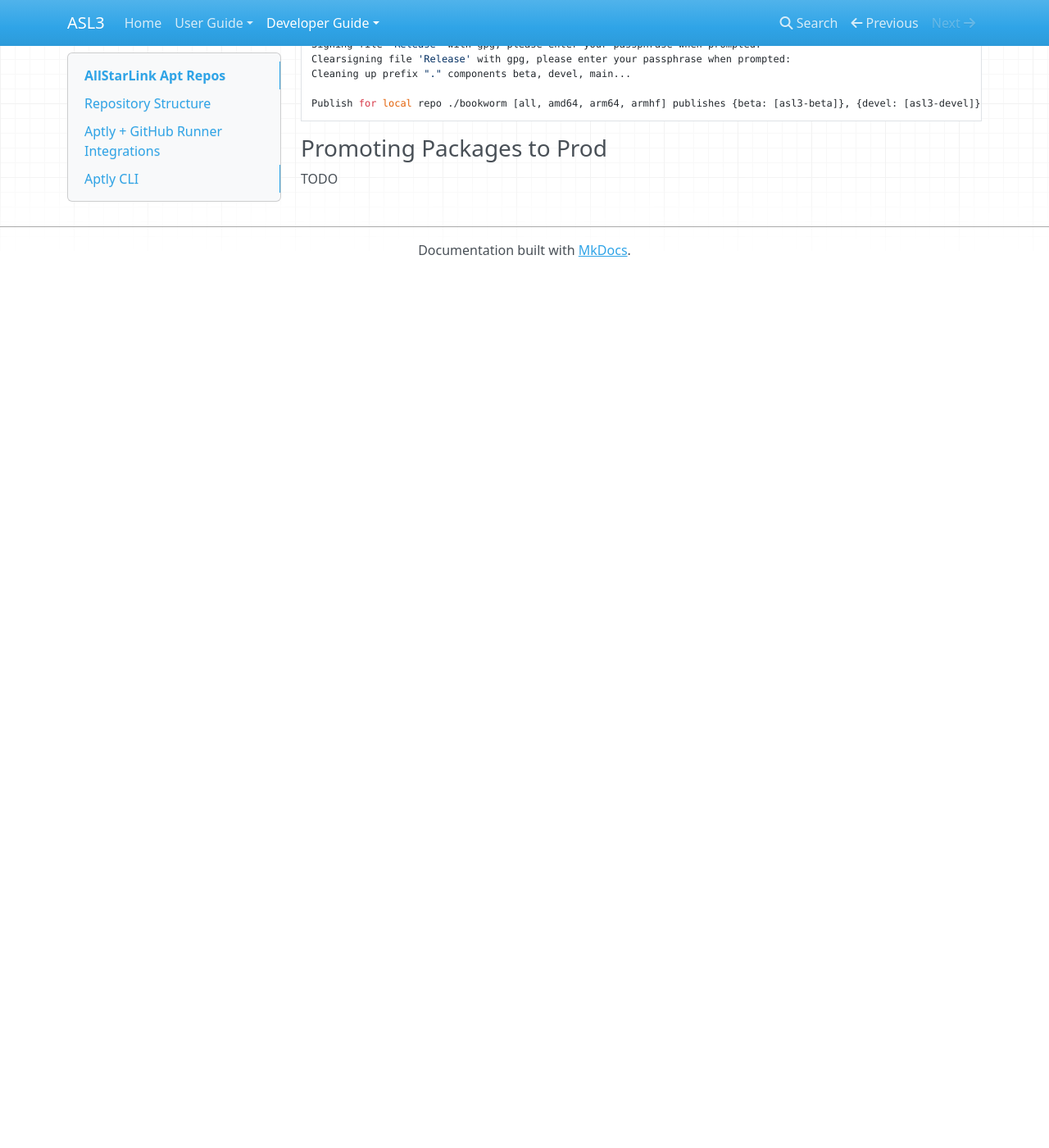
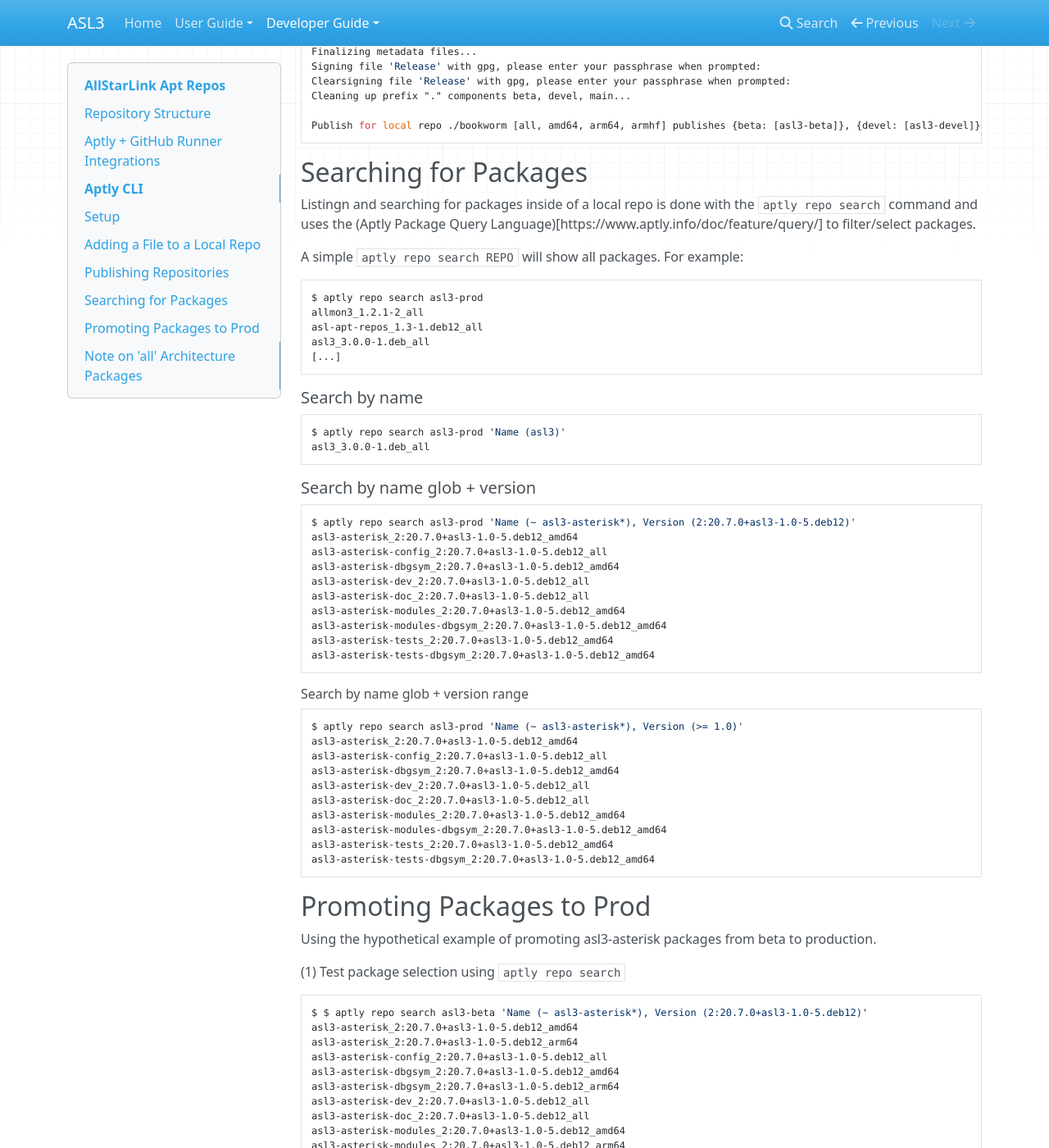
Before and after one commit to AllStarLink/ASL3-Manual, an MkDocs documentation site: the page built from docs/developers/aptly.md, in a window 1280 px wide and 1400 px high, scrolled down 2124 px. Shown: the whole window at 82% size. Built offline with MkDocs 1.6.1, drawn with Linux system fonts in a browser that asks for light colours; nearby versions of some CDN libraries; before the commit the page ends 2457 px from its top, so only the background shows below that; some of the changed text lies outside the part shown.

Commit message:
added promotion and cli instructions

````diff
--- a/docs/developers/aptly.md
+++ b/docs/developers/aptly.md
@@ -59,11 +59,11 @@
 requires administrator intervention. This will be changed at some future
 date.
 
-## Aptly CLI
+# Aptly CLI
 It is possible to run Aptly commands from the shell on `repo.allstarlink.org`
 in addition to using the web-based API.
 
-### Setup
+## Setup
 All commands to Aptly must be run as the `aptly` user. To do this,
 each account on the repository server should be member of the `sudo`
 and `aptly` UNIX groups.
@@ -74,7 +74,7 @@
 ```
 to ensure that all commands are run as the `aptly` user.
 
-### Adding a File to a Local Repo
+## Adding a File to a Local Repo
 Adding a file to the local repo is straight-forward:
 ```bash
 aptly repo add REPO FILE-or-DIR
@@ -88,7 +88,7 @@
 [+] allmon3_1.2.1-2_all added
 ```
 
-### Publishing Repositories
+## Publishing Repositories
 Coalescing and publishing the public repository with
 all components is:
 ```bash
@@ -111,5 +111,134 @@
 Publish for local repo ./bookworm [all, amd64, arm64, armhf] publishes {beta: [asl3-beta]}, {devel: [asl3-devel]}, {main: [asl3-prod]} has been successfully updated.
 ```
 
-### Promoting Packages to Prod
-TODO
+## Searching for Packages
+Listingn and searching for packages inside of a local repo is done
+with the `aptly repo search` command and uses the
+(Aptly Package Query Language)[https://www.aptly.info/doc/feature/query/]
+to filter/select packages.
+
+A simple `aptly repo search REPO` will show all packages. For example:
+```bash
+$ aptly repo search asl3-prod
+allmon3_1.2.1-2_all
+asl-apt-repos_1.3-1.deb12_all
+asl3_3.0.0-1.deb_all
+[...]
+```
+
+##### Search by name
+```bash
+$ aptly repo search asl3-prod 'Name (asl3)'
+asl3_3.0.0-1.deb_all
+```
+
+##### Search by name glob + version
+```bash
+$ aptly repo search asl3-prod 'Name (~ asl3-asterisk*), Version (2:20.7.0+asl3-1.0-5.deb12)'
+asl3-asterisk_2:20.7.0+asl3-1.0-5.deb12_amd64
+asl3-asterisk-config_2:20.7.0+asl3-1.0-5.deb12_all
+asl3-asterisk-dbgsym_2:20.7.0+asl3-1.0-5.deb12_amd64
+asl3-asterisk-dev_2:20.7.0+asl3-1.0-5.deb12_all
+asl3-asterisk-doc_2:20.7.0+asl3-1.0-5.deb12_all
+asl3-asterisk-modules_2:20.7.0+asl3-1.0-5.deb12_amd64
+asl3-asterisk-modules-dbgsym_2:20.7.0+asl3-1.0-5.deb12_amd64
+asl3-asterisk-tests_2:20.7.0+asl3-1.0-5.deb12_amd64
+asl3-asterisk-tests-dbgsym_2:20.7.0+asl3-1.0-5.deb12_amd64
+```
+
+###### Search by name glob + version range
+```bash
+$ aptly repo search asl3-prod 'Name (~ asl3-asterisk*), Version (>= 1.0)'
+asl3-asterisk_2:20.7.0+asl3-1.0-5.deb12_amd64
+asl3-asterisk-config_2:20.7.0+asl3-1.0-5.deb12_all
+asl3-asterisk-dbgsym_2:20.7.0+asl3-1.0-5.deb12_amd64
+asl3-asterisk-dev_2:20.7.0+asl3-1.0-5.deb12_all
+asl3-asterisk-doc_2:20.7.0+asl3-1.0-5.deb12_all
+asl3-asterisk-modules_2:20.7.0+asl3-1.0-5.deb12_amd64
+asl3-asterisk-modules-dbgsym_2:20.7.0+asl3-1.0-5.deb12_amd64
+asl3-asterisk-tests_2:20.7.0+asl3-1.0-5.deb12_amd64
+asl3-asterisk-tests-dbgsym_2:20.7.0+asl3-1.0-5.deb12_amd64
+```
+
+## Promoting Packages to Prod
+Using the hypothetical example of promoting asl3-asterisk packages
+from beta to production.
+
+(1) Test package selection using `aptly repo search`
+```bash
+$ $ aptly repo search asl3-beta 'Name (~ asl3-asterisk*), Version (2:20.7.0+asl3-1.0-5.deb12)'
+asl3-asterisk_2:20.7.0+asl3-1.0-5.deb12_amd64
+asl3-asterisk_2:20.7.0+asl3-1.0-5.deb12_arm64
+asl3-asterisk-config_2:20.7.0+asl3-1.0-5.deb12_all
+asl3-asterisk-dbgsym_2:20.7.0+asl3-1.0-5.deb12_amd64
+asl3-asterisk-dbgsym_2:20.7.0+asl3-1.0-5.deb12_arm64
+asl3-asterisk-dev_2:20.7.0+asl3-1.0-5.deb12_all
+asl3-asterisk-doc_2:20.7.0+asl3-1.0-5.deb12_all
+asl3-asterisk-modules_2:20.7.0+asl3-1.0-5.deb12_amd64
+asl3-asterisk-modules_2:20.7.0+asl3-1.0-5.deb12_arm64
+asl3-asterisk-modules-dbgsym_2:20.7.0+asl3-1.0-5.deb12_amd64
+asl3-asterisk-modules-dbgsym_2:20.7.0+asl3-1.0-5.deb12_arm64
+asl3-asterisk-tests_2:20.7.0+asl3-1.0-5.deb12_amd64
+asl3-asterisk-tests_2:20.7.0+asl3-1.0-5.deb12_arm64
+asl3-asterisk-tests-dbgsym_2:20.7.0+asl3-1.0-5.deb12_amd64
+asl3-asterisk-tests-dbgsym_2:20.7.0+asl3-1.0-5.deb12_arm64
+```
+
+(2) Move the packages into the production repository using `aptly repo move`
+```bash
+$ aptly repo move asl3-beta asl3-prod 'Name (~ asl3-asterisk*), Version (2:20.7.0+asl3-1.0-5.deb12)'
+Loading packages...
+[o] asl3-asterisk-dbgsym_2:20.7.0+asl3-1.0-5.deb12_arm64 moved
+[o] asl3-asterisk-doc_2:20.7.0+asl3-1.0-5.deb12_all moved
+[o] asl3-asterisk-tests_2:20.7.0+asl3-1.0-5.deb12_amd64 moved
+[o] asl3-asterisk-modules_2:20.7.0+asl3-1.0-5.deb12_arm64 moved
+[o] asl3-asterisk-modules-dbgsym_2:20.7.0+asl3-1.0-5.deb12_amd64 moved
+[o] asl3-asterisk-tests_2:20.7.0+asl3-1.0-5.deb12_arm64 moved
+[o] asl3-asterisk-tests-dbgsym_2:20.7.0+asl3-1.0-5.deb12_amd64 moved
+[o] asl3-asterisk-modules_2:20.7.0+asl3-1.0-5.deb12_amd64 moved
+[o] asl3-asterisk-dbgsym_2:20.7.0+asl3-1.0-5.deb12_amd64 moved
+[o] asl3-asterisk-dev_2:20.7.0+asl3-1.0-5.deb12_all moved
+[o] asl3-asterisk_2:20.7.0+asl3-1.0-5.deb12_arm64 moved
+[o] asl3-asterisk-modules-dbgsym_2:20.7.0+asl3-1.0-5.deb12_arm64 moved
+[o] asl3-asterisk-config_2:20.7.0+asl3-1.0-5.deb12_all moved
+[o] asl3-asterisk-tests-dbgsym_2:20.7.0+asl3-1.0-5.deb12_arm64 moved
+[o] asl3-asterisk_2:20.7.0+asl3-1.0-5.deb12_amd64 moved
+```
+
+(3) Update the repository publication
+```bash
+$ aptly publish update bookworm
+Loading packages...
+Generating metadata files and linking package files...
+Finalizing metadata files...
+Signing file 'Release' with gpg, please enter your passphrase when prompted:
+Clearsigning file 'Release' with gpg, please enter your passphrase when prompted:
+Cleaning up prefix "." components beta, devel, main...
+
+Publish for local repo ./bookworm [all, amd64, arm64, armhf] publishes {beta: [asl3-beta]}, {devel: [asl3-devel]}, {main: [asl3-prod]} has been successfully updated.
+```
+
+## Note on 'all' Architecture Packages
+The architecture `all` denotes that the package contains no
+binary compiled code and runs on any architecture. This is meaningful
+when handling asl3-asterisk packages for multiple architectures. **Within the
+same version and release** only one copy of the `all` packages needs to
+and CAN exist in the repository. The GitHub Runner builder will delete
+the `all` packages for the `arm64` build since the `arm64` and `amd64`
+builds should occur simultaneously.
+
+To delete an extra set of `all` packages that may have ended up in the
+repository:
+```bash
+$ aptly repo search asl3-beta 'Name (~ asl3-asterisk*), Version (2:20.7.0+asl3-1.0-5.deb12), Architecture (all)'
+asl3-asterisk-config_2:20.7.0+asl3-1.0-5.deb12_all
+asl3-asterisk-dev_2:20.7.0+asl3-1.0-5.deb12_all
+asl3-asterisk-doc_2:20.7.0+asl3-1.0-5.deb12_all
+
+$ aptly repo remove asl3-beta 'Name (~ asl3-asterisk*), Version (2:20.7.0+asl3-1.0-5.deb12), Architecture (all)'
+Loading packages...
+[-] asl3-asterisk-config_2:20.7.0+asl3-1.0-5.deb12_all removed
+[-] asl3-asterisk-doc_2:20.7.0+asl3-1.0-5.deb12_all removed
+[-] asl3-asterisk-dev_2:20.7.0+asl3-1.0-5.deb12_all removed
+
+```
````
